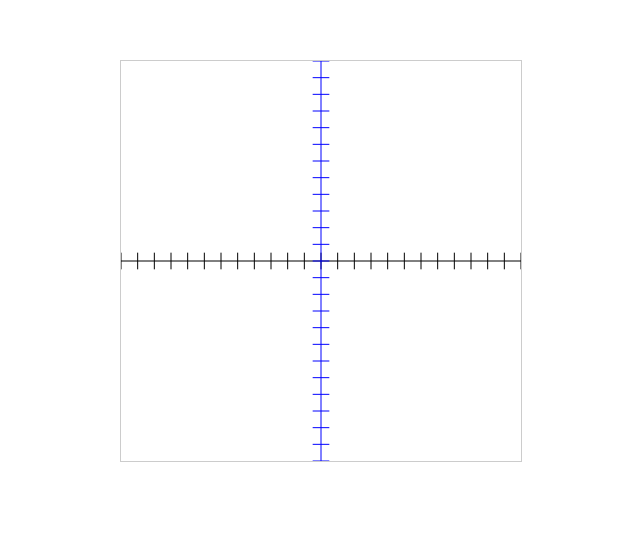
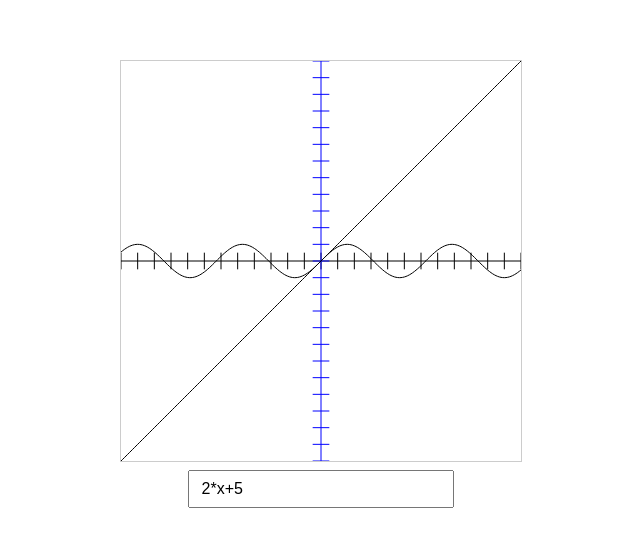
Before and after one commit to YichiZ/cas, a website with bundled scripts: page index.html in a window 1280 px wide. Shown: the part 139-686 px from the top of the page, without its empty margins (319-959 px from the left). Built offline with nearby package versions, Linux system fonts and the light colour scheme.

Commit message:
can plot with center origin and right scaling

```diff
--- a/app.ts
+++ b/app.ts
@@ -1,54 +1,133 @@
+import { InputObserver } from "./observers/InputObserver";
+import { PointerObserver } from "./observers/PointerObserver";
+
 const canvas = document.getElementById("canvas") as HTMLCanvasElement;
 const ctx = canvas.getContext("2d")!;
 
-// ctx.fillStyle = "royalblue";
-// ctx.fillRect(150, 200, 100, 100); // x, y, width, height
-
-const height = ctx.canvas.height;
-const width = ctx.canvas.width;
-const TICK_COUNT = 24;
+const HEIGHT = ctx.canvas.height;
+const WIDTH = ctx.canvas.width;
+const ORIGIN_X = WIDTH/2;
+const ORIGIN_Y = HEIGHT/2;
+const GRAPH_MIN = -12;
+const GRAPH_MAX = 12;
+const UNIT_COUNT = GRAPH_MAX - GRAPH_MIN;
+const TICK_COUNT = UNIT_COUNT;
+const DELTA_X = 0.1;
 
 // x-axis
 ctx.beginPath();
 ctx.strokeStyle = "black";
-ctx.moveTo(0, height/2);
-ctx.lineTo(width, height/2);
+ctx.moveTo(0, HEIGHT/2);
+ctx.lineTo(WIDTH, HEIGHT/2);
 ctx.stroke();
 
-const tick_x = width / TICK_COUNT;
+const tick_x = WIDTH / TICK_COUNT;
 for (let i=0; i<=TICK_COUNT; i++) {
     ctx.beginPath();
     ctx.strokeStyle = "black";
-    ctx.moveTo(i*tick_x, height/2 - tick_x/2);
-    ctx.lineTo(i*tick_x, height/2 + tick_x/2);
+    ctx.moveTo(i*tick_x, HEIGHT/2 - tick_x/2);
+    ctx.lineTo(i*tick_x, HEIGHT/2 + tick_x/2);
     ctx.stroke();
 }
 
 // y-axis
 ctx.beginPath();
 ctx.strokeStyle = "blue";
-ctx.moveTo(width/2, 0);
-ctx.lineTo(width/2, height);
+ctx.moveTo(WIDTH/2, 0);
+ctx.lineTo(WIDTH/2, HEIGHT);
 ctx.stroke();
 
-const tick_y = height / TICK_COUNT;
+const tick_y = HEIGHT / TICK_COUNT;
 for (let i=0; i<=TICK_COUNT; i++) {
     ctx.beginPath();
     ctx.strokeStyle = "blue";
-    ctx.moveTo(width/2 - tick_y/2, i*tick_y);
-    ctx.lineTo(width/2 + tick_y/2, i*tick_y);
+    ctx.moveTo(WIDTH/2 - tick_y/2, i*tick_y);
+    ctx.lineTo(WIDTH/2 + tick_y/2, i*tick_y);
     ctx.stroke();
 }
 
-// generate_points(expr) -> [(x, y)]
-// draw_curve([(x, y)]) -> void
+type MathFunction = (x: number) => number;
+interface Point {
+    x: number;
+    y: number;
+}
 
-// types for representing an equation with variables
-// - number
-// - variable
-// -
+const floatRange = (a: number, b: number, delta: number, precision = 1e10): number[] => {
+  if (delta === 0) throw new Error("delta cannot be 0");
 
-// x^2 + 5
-// Add(Pow(Var("x"), 2), 5)
+  const ratio = (b - a) / delta;
+  if (ratio < 0) return [];
 
-// function to compute the equation with variables set
+  const steps = Math.trunc(ratio * (1 + 4 * Number.EPSILON)) + 1;
+
+  return Array.from({ length: steps }, (_, i) =>
+    Math.round((a + i * delta) * precision) / precision
+  );
+};
+
+function getCoordinates(fn: MathFunction, xs: number[]): Point[] {
+    return xs.map((x) => ({
+        x: x,
+        y: fn(x),
+    }));
+}
+
+function mapToComputerGraphicsCoordinates(points: Point[]): Point[] {
+    // assuming origin is center
+    // TODO: support non-centered origin
+    const SCALING_FACTOR = WIDTH / TICK_COUNT;
+    // TODO: y_scale & x_scale
+    return points.map((point) => ({
+        x: point.x * SCALING_FACTOR + ORIGIN_X,
+        y: -point.y * SCALING_FACTOR + ORIGIN_Y,
+    }));
+}
+
+function plot(fn: MathFunction, start: number, stop: number, delta: number): void {
+    const points = getCoordinates(fn, floatRange(start, stop, delta));
+    const mappedPoints = mapToComputerGraphicsCoordinates(points);
+
+    const [first, ...rest] = mappedPoints;
+    if (!first) return;
+
+    ctx.beginPath();
+    ctx.strokeStyle = "black";
+    ctx.moveTo(first.x, first.y);
+
+    for (const [i, point] of rest.entries()) {
+        if (!point) continue;
+        console.log("cartesian: ", points[i], "cg: ", point);
+        // ctx.fillRect(point.x, point.y, 3, 3);
+        ctx.lineTo(point.x, point.y);
+    }
+    ctx.stroke();
+}
+
+// cap max width of the input element
+const input = document.querySelector<HTMLInputElement>("#input");
+const resizeObserver = new ResizeObserver(() => {
+  input!.style.maxWidth = `${canvas.offsetWidth}px`;
+});
+resizeObserver.observe(canvas);
+
+const inputObserver = new InputObserver((value) => {
+    console.log(value);
+    plot(x => eval(value), GRAPH_MIN, GRAPH_MAX, DELTA_X);
+});
+inputObserver.observe(input!);
+plot(x => x, GRAPH_MIN, GRAPH_MAX, DELTA_X);
+plot(x => Math.sin(x), GRAPH_MIN, GRAPH_MAX, DELTA_X);
+
+
+const pointerObserver = new PointerObserver(({ type, x, y }) => {
+  console.log("Pointer:", type, x, y); // LOG
+  if (type === "start") {
+    ctx.beginPath();
+    ctx.strokeStyle = "red";
+    ctx.moveTo(x, y);
+  } else if (type === "move") {
+    ctx.lineTo(x, y);
+    ctx.stroke();
+  }
+});
+pointerObserver.observe(canvas);
--- a/index.html
+++ b/index.html
@@ -6,6 +6,7 @@
   </head>
   <body>
     <canvas id="canvas" width="400" height="400" style="border: 1px solid #ccc"></canvas>
+    <input type="text" id="input" placeholder="equation..." value="2*x+5">
     <script type="module" src="app.ts"></script>
   </body>
 </html>
--- /dev/null
+++ b/observers/InputObserver.ts
@@ -0,0 +1,39 @@
+export type InputCallback = (
+  value: string,
+  target: HTMLInputElement,
+  observer: InputObserver
+) => void;
+
+export class InputObserver {
+  private controllers = new Map<HTMLInputElement, AbortController>();
+  private domObserver: MutationObserver;
+
+  constructor(private callback: InputCallback, root: Node = document.body) {
+    this.domObserver = new MutationObserver(() => {
+      for (const el of this.controllers.keys()) {
+        if (!el.isConnected) this.unobserve(el);
+      }
+    });
+    this.domObserver.observe(root, { childList: true, subtree: true });
+  }
+
+  observe(el: HTMLInputElement): void {
+    if (this.controllers.has(el)) return;
+    const ac = new AbortController();
+    this.controllers.set(el, ac);
+    el.addEventListener("input", () => this.callback(el.value, el, this), {
+      signal: ac.signal,
+    });
+  }
+
+  unobserve(el: HTMLInputElement): void {
+    this.controllers.get(el)?.abort();
+    this.controllers.delete(el);
+  }
+
+  disconnect(): void {
+    this.controllers.forEach((ac) => ac.abort());
+    this.controllers.clear();
+    this.domObserver.disconnect();
+  }
+}
--- /dev/null
+++ b/observers/PointerObserver.ts
@@ -0,0 +1,89 @@
+export interface PointerStroke {
+  type: "start" | "move" | "end";
+  x: number;
+  y: number;
+  pressure: number;
+  event: PointerEvent;
+}
+
+export type PointerCallback = (
+  stroke: PointerStroke,
+  target: HTMLCanvasElement,
+  observer: PointerObserver
+) => void;
+
+export class PointerObserver {
+  private controllers = new Map<HTMLCanvasElement, AbortController>();
+  private domObserver: MutationObserver;
+
+  constructor(private callback: PointerCallback, root: Node = document.body) {
+    this.domObserver = new MutationObserver(() => {
+      for (const el of this.controllers.keys()) {
+        if (!el.isConnected) this.unobserve(el);
+      }
+    });
+    this.domObserver.observe(root, { childList: true, subtree: true });
+  }
+
+  observe(canvas: HTMLCanvasElement): void {
+    if (this.controllers.has(canvas)) return;
+    const ac = new AbortController();
+    this.controllers.set(canvas, ac);
+
+    // Prevent mobile touch scrolling while drawing
+    canvas.style.touchAction = "none";
+
+    let isDrawing = false;
+
+    const getCoords = (e: PointerEvent) => {
+      const rect = canvas.getBoundingClientRect();
+      return {
+        x: (e.clientX - rect.left) * (canvas.width / rect.width),
+        y: (e.clientY - rect.top) * (canvas.height / rect.height),
+      };
+    };
+
+    canvas.addEventListener(
+      "pointerdown",
+      (e) => {
+        if (e.button !== 0) return; // Left click / primary touch only
+        isDrawing = true;
+        canvas.setPointerCapture(e.pointerId);
+        const { x, y } = getCoords(e);
+        this.callback({ type: "start", x, y, pressure: e.pressure, event: e }, canvas, this);
+      },
+      { signal: ac.signal }
+    );
+
+    canvas.addEventListener(
+      "pointermove",
+      (e) => {
+        if (!isDrawing) return;
+        const { x, y } = getCoords(e);
+        this.callback({ type: "move", x, y, pressure: e.pressure, event: e }, canvas, this);
+      },
+      { signal: ac.signal }
+    );
+
+    const endStroke = (e: PointerEvent) => {
+      if (!isDrawing) return;
+      isDrawing = false;
+      const { x, y } = getCoords(e);
+      this.callback({ type: "end", x, y, pressure: e.pressure, event: e }, canvas, this);
+    };
+
+    canvas.addEventListener("pointerup", endStroke, { signal: ac.signal });
+    canvas.addEventListener("pointercancel", endStroke, { signal: ac.signal });
+  }
+
+  unobserve(canvas: HTMLCanvasElement): void {
+    this.controllers.get(canvas)?.abort();
+    this.controllers.delete(canvas);
+  }
+
+  disconnect(): void {
+    this.controllers.forEach((ac) => ac.abort());
+    this.controllers.clear();
+    this.domObserver.disconnect();
+  }
+}
--- a/package.json
+++ b/package.json
@@ -3,9 +3,11 @@
   "private": true,
   "type": "module",
   "scripts": {
-    "dev": "bun index.html --host=0.0.0.0 --port=3000"
+    "dev": "bun index.html --host=0.0.0.0 --port=3000",
+    "typecheck": "tsc --noEmit"
   },
   "devDependencies": {
-    "@types/bun": "^1.4.5"
+    "@types/bun": "^1.4.5",
+    "typescript": "^7.0.2"
   }
 }
--- a/styles.css
+++ b/styles.css
@@ -1,10 +1,22 @@
 body {
     margin: 0;
     height: 100vh;
-    display: flex;
-    justify-content: center; /* Centers horizontally */
-    align-items: center;     /* Centers vertically */
+    display: grid;
+    grid-template-rows: 1fr auto 1fr;
+    justify-items: center;
 }
-canvas {
+#canvas {
+    grid-row: 2;
+    display: block;
     border: 1px solid black;
 }
+#input {
+    grid-row: 3;
+    align-self: start;
+    margin-top: 0.5em;
+    min-width: 30ch;
+    box-sizing: border-box;
+    padding: 0.5em 0.75em;
+    font-size: 1rem;
+    field-sizing: content;
+}
```
Also changed, not shown: expr.ts (added, +14 -0 lines), tsconfig.json (added, +33 -0 lines), 1 other file.
